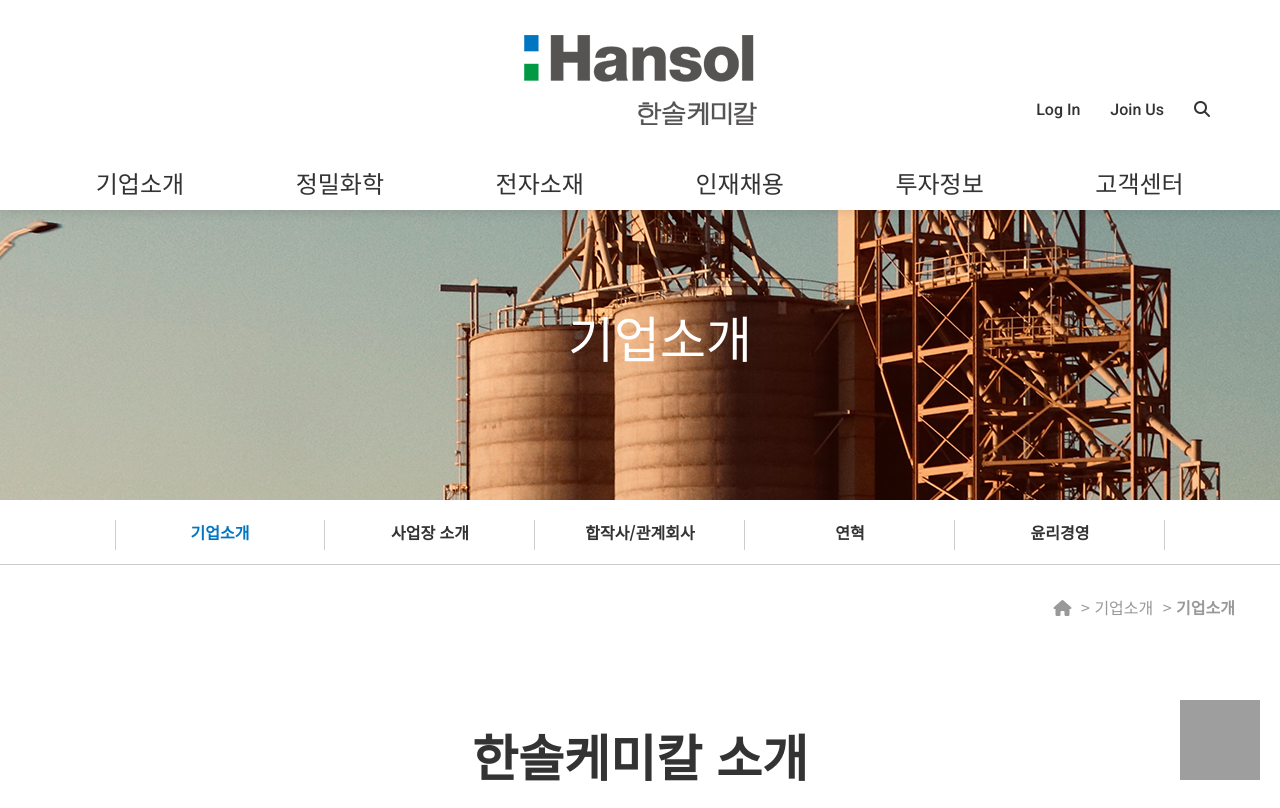
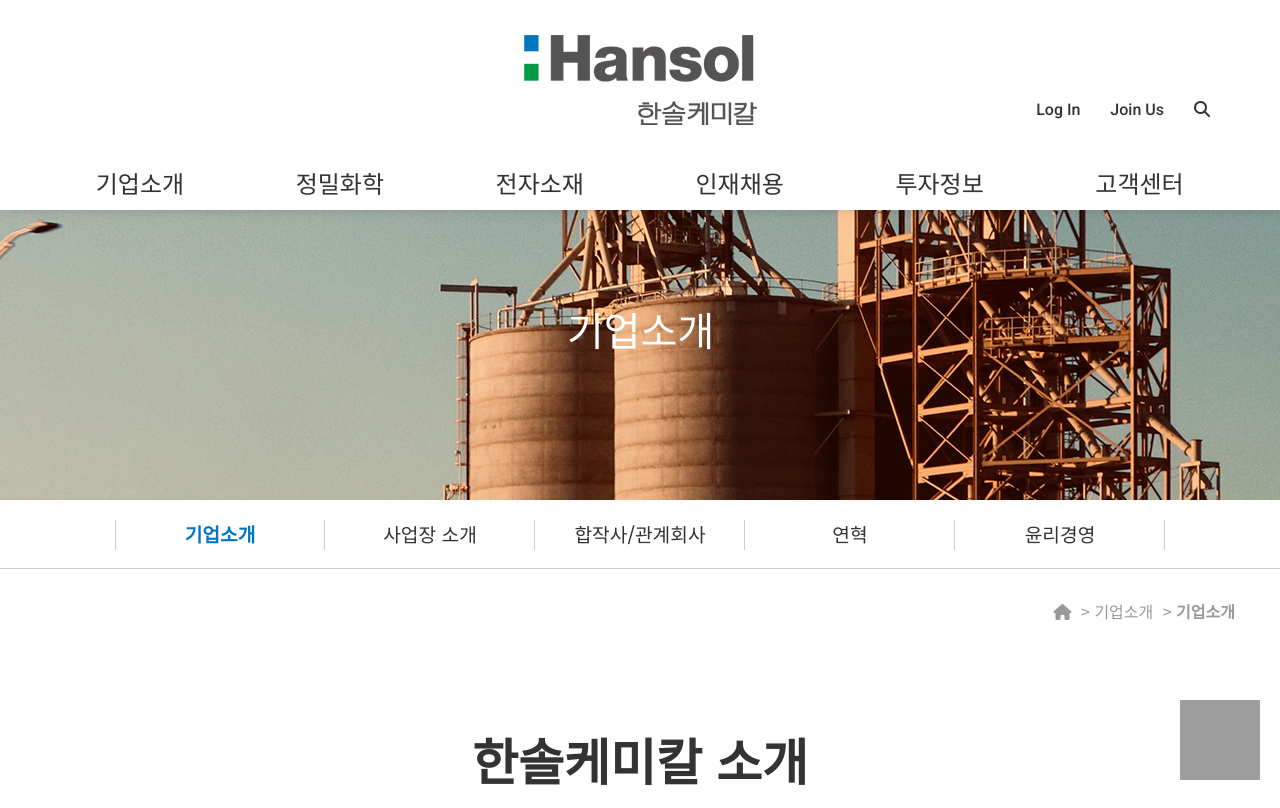
Before and after one commit to Minsng/www, a PHP site: page /sub1/sub1_1.html in a window 1280 px wide. Shown: the top 808 px of the page. Run offline with PHP 8.4, Linux system fonts and the light colour scheme; some libraries are stand-ins or nearby versions; grey boxes are pictures that could not be loaded.

Commit message:
이미지 수정, 피드백 반영

```diff
--- a/sub1/common/css/sub1common.css
+++ b/sub1/common/css/sub1common.css
@@ -5,17 +5,17 @@
     position: relative; left: 50%; top: 0; margin-left: -1000px;
 }
     .main h3 {
-        font-size: 50px; color: #fff; font-weight: 500;
-        position: absolute; left: 50%; top: 300px; margin-left: -72px;
+        font-size: 40px; color: #fff; font-weight: 500;
+        position: absolute; left: 50%; top: 300px; margin-left: -73px;
     }
 
 
 .subNav {border-bottom: 1px solid #ccc;}
     .subNav ul {width: 1050px; overflow: hidden; margin: 0 auto;}
     .subNav ul li {position: relative; width: 210px; height: 70%; float: left; text-align: center;}
-    .subNav ul li a {display: block; padding: 20px 0; font-weight: 700; transition: all .5s;}
+    .subNav ul li a {display: block;font-size: 1.2em; padding: 20px 0; font-weight: 500; transition: all .5s;}
     .subNav ul li a:hover {color: #0075c1;}
-    .subNav ul li .current {color: #0075c1;}
+    .subNav ul li .current {color: #0075c1; font-weight: 700;}
     .subNav ul li:first-child::before{
         content: '';
         display: block; position: absolute; left: 0; top: 20px;
--- a/sub1/css/sub1_content1.css
+++ b/sub1/css/sub1_content1.css
@@ -34,7 +34,7 @@
             text-align: justify; margin-top: 30px;
         }
         .ceoText p:nth-last-child(2) {margin-top: 50px; text-align: right;}
-        .ceoText p:nth-last-child(1) {margin-top: 10px; text-align: right; font-size: 1.5em; font-family: '돋움'; font-style: italic; font-weight: 700;}
+        .ceoText p:nth-last-child(1) {margin: 10px 10px 0 0; text-align: right; font-size: 1.5em; font-family: '돋움'; font-weight: 700;}
 
 
 .vision {
@@ -62,7 +62,7 @@
     .vision li:nth-child(4) {margin: 100px 0 0 0;}
 
     .vision li:nth-child(4) ul {
-        overflow: hidden; position: absolute;
+        overflow: hidden; position: absolute; padding: 5px 0;
         left: 0; top: 70px;
     }
     .vision li:nth-child(4) ul li {
```
Also changed, not shown: sub1/images/sub1summary.png.
